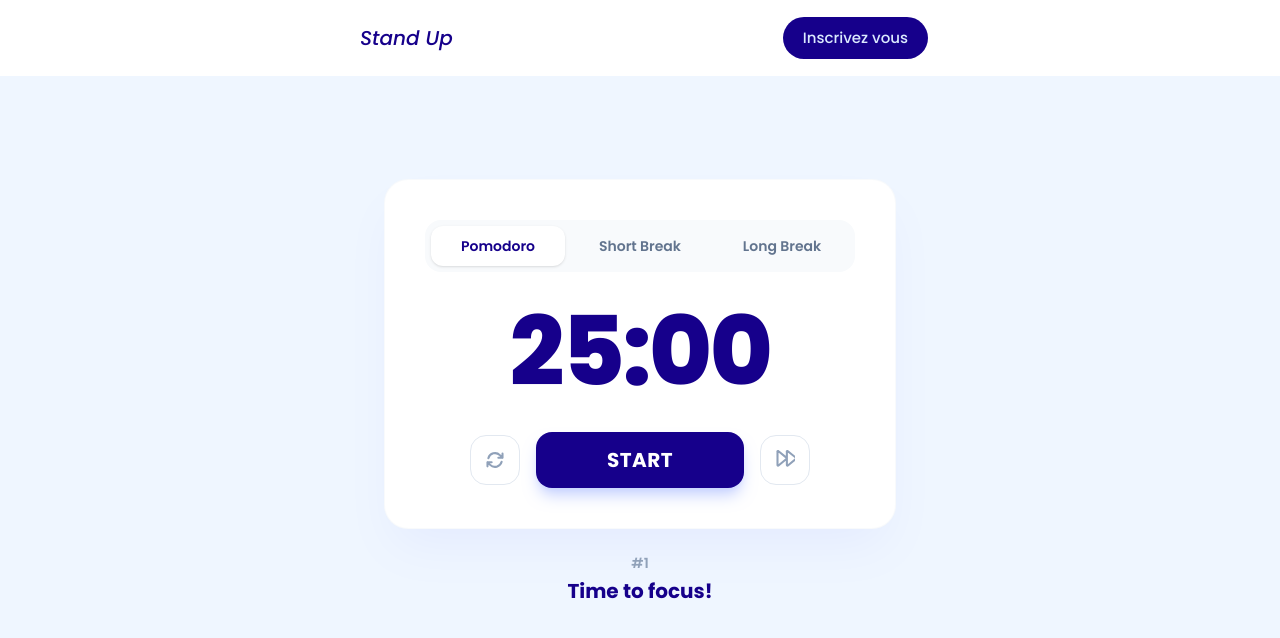
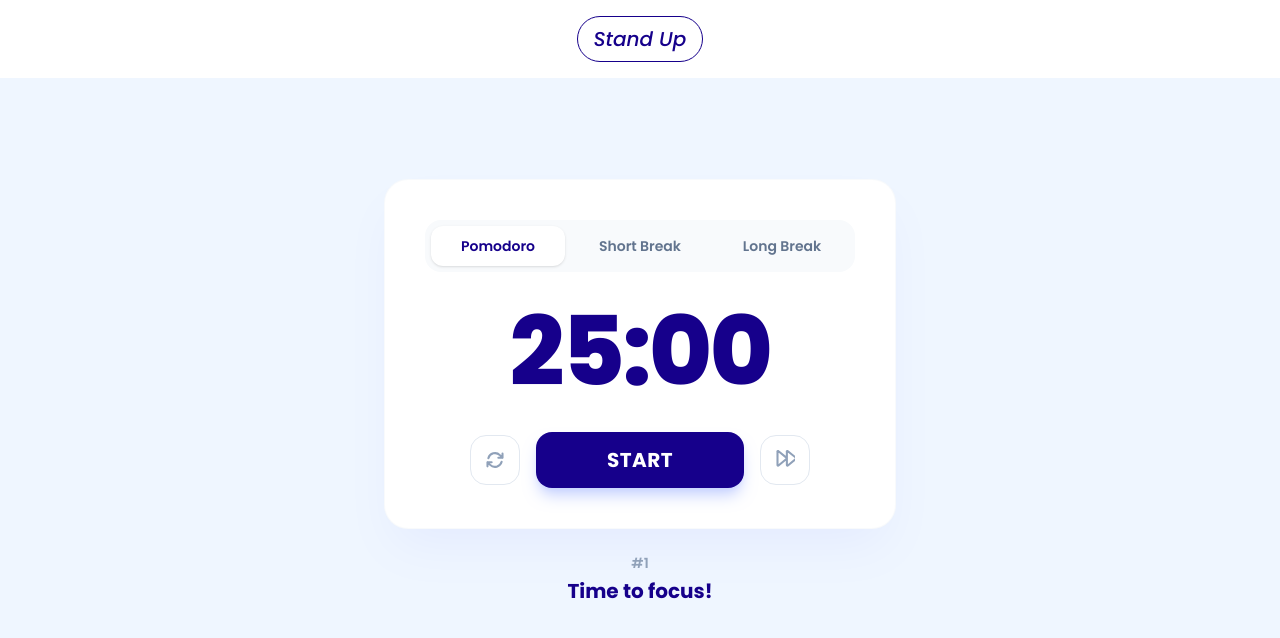
Before and after one commit to nxvv/stand-up, a React (Vite) app: page / in a window 1280 px wide. Shown: the top 638 px of the page. Built offline with nearby package versions, Linux system fonts and the light colour scheme.

Commit message:
updated navbar

```diff
--- a/src/components/Navbar.jsx
+++ b/src/components/Navbar.jsx
@@ -13,14 +13,19 @@ export default function Navbar() {
 
   return (
     <nav className="fixed w-full top-0 bg-white px-4 lg:px-8 py-4 flex justify-center items-center">
-      <ul className='w-full md:w-xl flex justify-between items-center font-medium'>
+      {/* Version 1 */}
+      <div className='text-[#16008b] px-4 py-2 text-xl font-medium italic border rounded-full border-[#16008b]'>
+        Stand Up
+      </div>
+      {/* Version 2 */}
+      {/* <ul className='w-full md:w-xl flex justify-between items-center font-medium'>
         <li className='text-[#16008b] p-2 text-xl font-medium italic'>
           Stand Up
         </li>
         <li className='bg-[#16008b] text-[15px] font-medium text-blue-100 rounded-full px-5 py-2.5 cursor-pointer hover:text-white hover:bg-[#1e05b1]'>
           Inscrivez vous
         </li>
-      </ul>
+      </ul> */}
 
       {/* Desktop View */}
       {/* <div className="hidden lg:flex items-center w-full">
```
